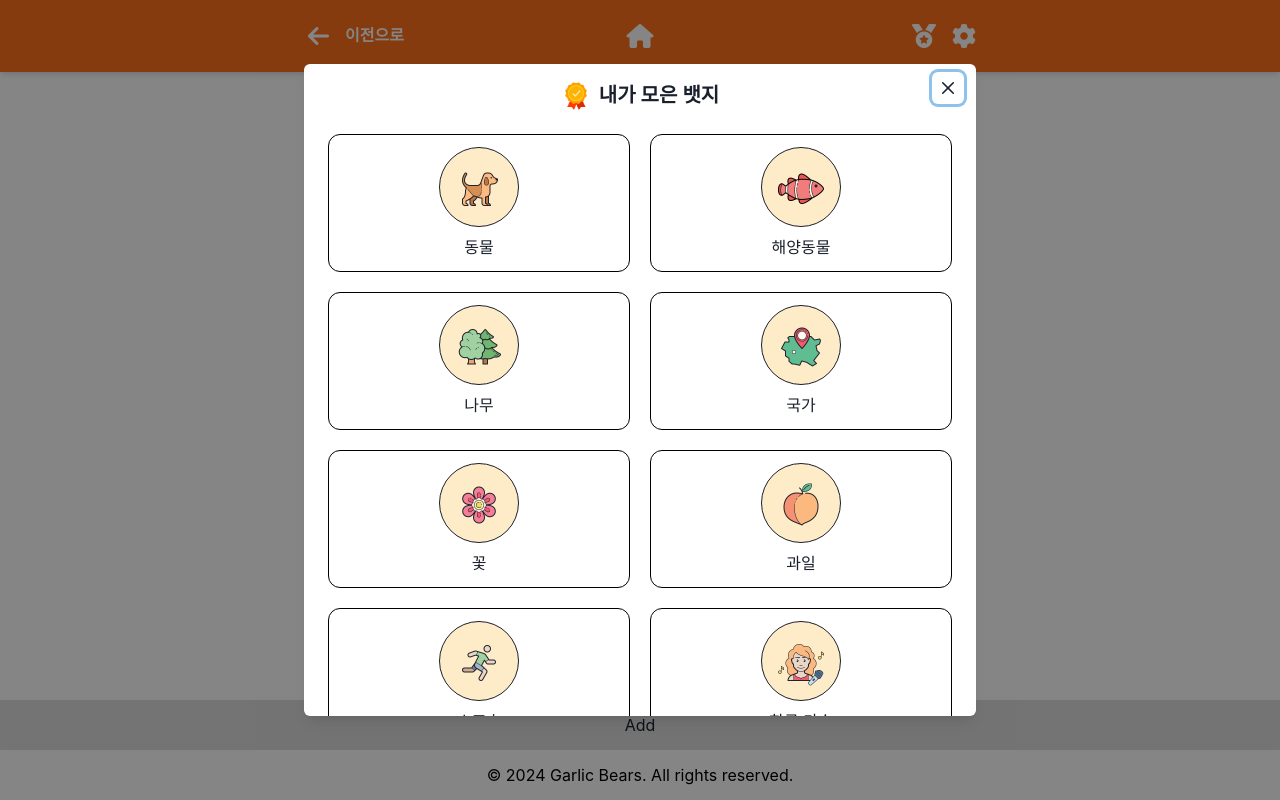
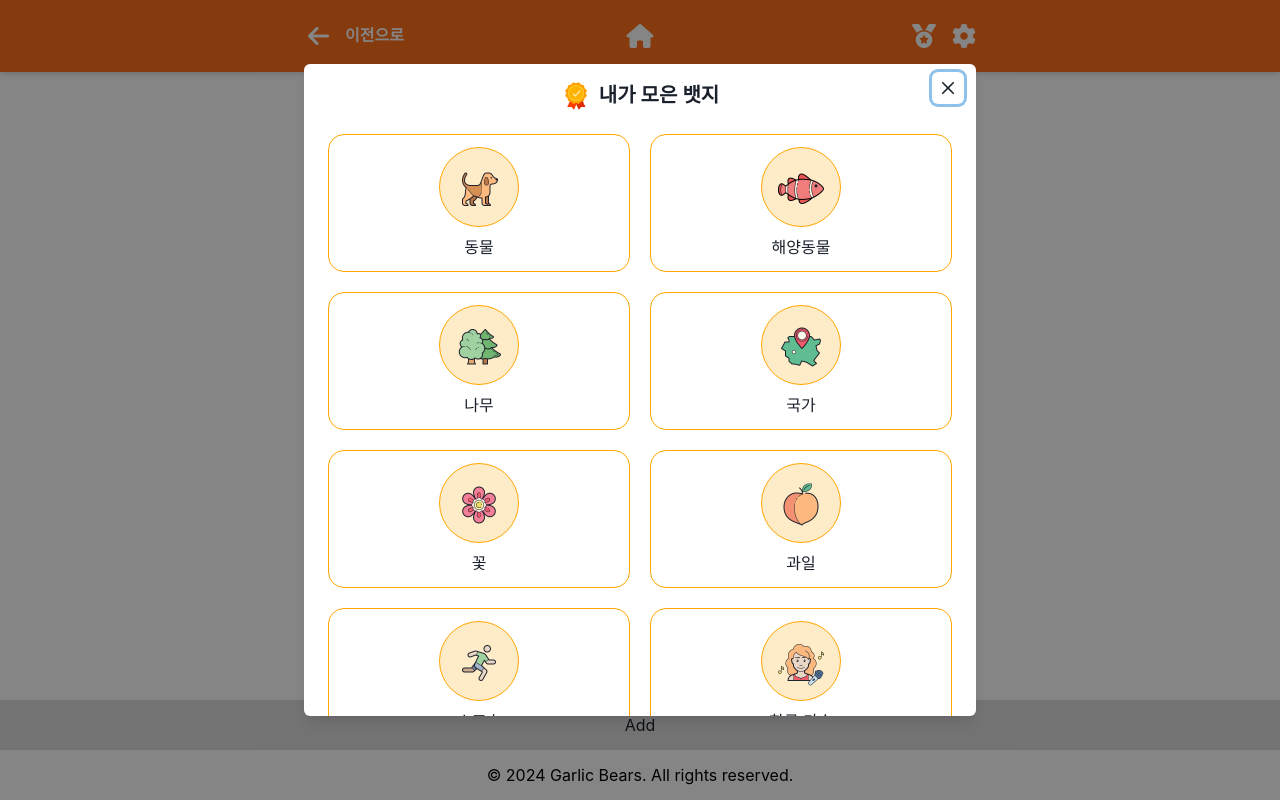
Before and after one commit to GarlicBears/143quiz_frontend, a React (Create React App) app: page /userInfo/badge in a window 1280 px wide. Built offline with nearby package versions, Linux system fonts and the light colour scheme; grey boxes are pictures that could not be loaded.

Commit message:
사용자 정보 화면 > 내가 모은 뱃지 화면> 뱃지 표시 수정

```diff
--- a/src/Pages/User/UserBadge.tsx
+++ b/src/Pages/User/UserBadge.tsx
@@ -72,14 +72,15 @@ function UserBadge() {
               <GridItem key={badge.label} w="100%">
                 <Box
                   // borderWidth="10px"
-                  borderRadius="xl"
-                  border="1px solid black"
+                  borderRadius="2xl"
+                  border="1px solid orange"
                   overflow="hidden"
                   textAlign="center"
+                  w="100%"
                   p={3}
                 >
                   <Box
-                    border="1px solid"
+                    border="1px solid orange"
                     borderRadius="full"
                     bg="orange.100"
                     boxSize="80px"
```
